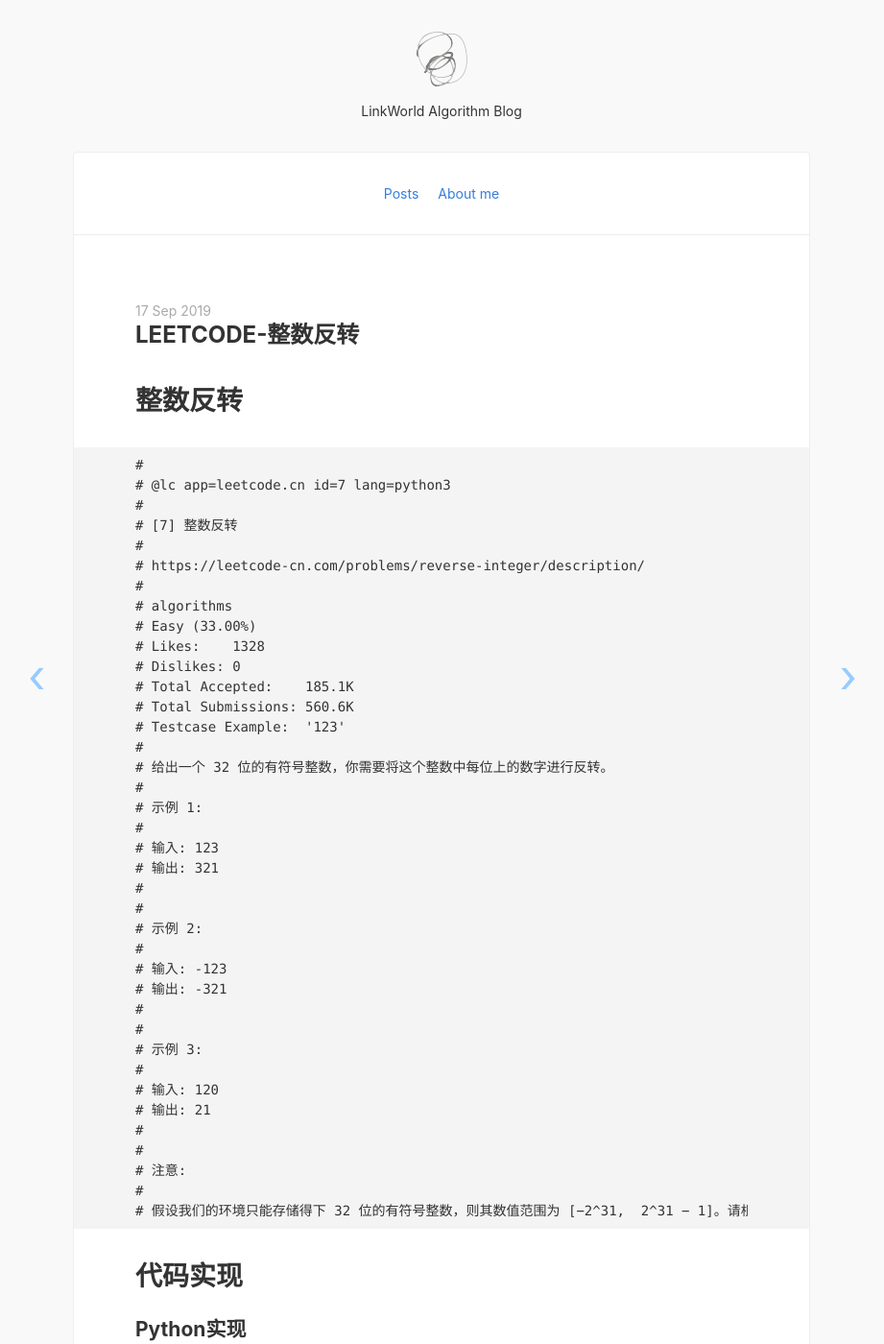
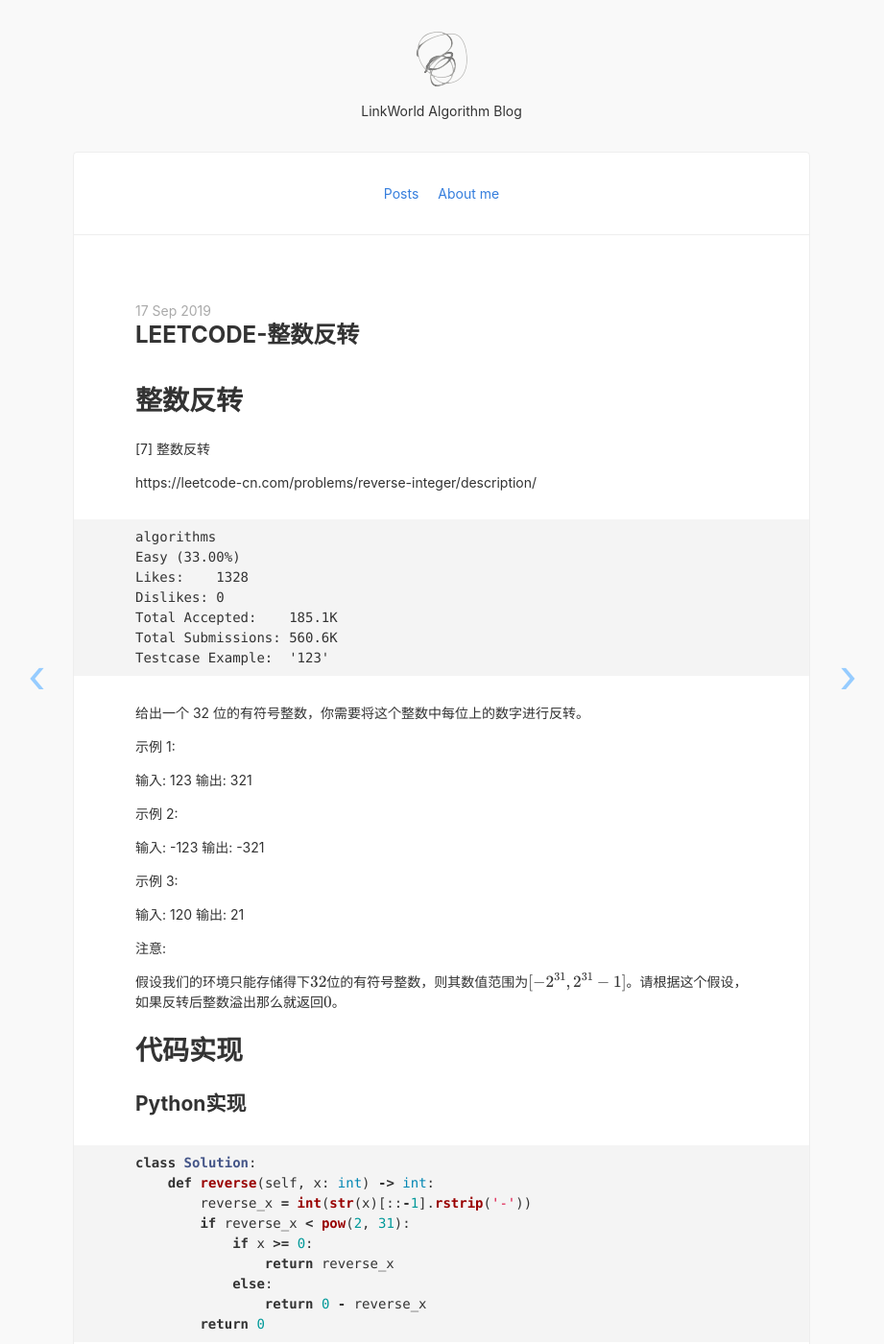
Before and after one commit to gdoulingwo/LinkWorld-Algorithm-Blog, a Jekyll site: the page built from _posts/2019-09-17-leetcode-整数反转.md, in a window 1280 px wide and 1400 px high. Shown: the whole window at 96% size, without its empty margins (180-1101 px from the left). Built offline with Jekyll 4.4.1, drawn with Linux system fonts in a browser that asks for light colours; nearby versions of some CDN libraries; formulas are drawn with MathJax 3; comment, search, counter and statistics services are not loaded.

Commit message:
Update:修改leetcode文章的排版。

````diff
--- a/_posts/2019-09-17-leetcode-整数反转.md
+++ b/_posts/2019-09-17-leetcode-整数反转.md
@@ -5,46 +5,43 @@ date: '2019-09-17 20:28:21'
 
 # 整数反转
 
+[7] 整数反转
+
+https://leetcode-cn.com/problems/reverse-integer/description/
+
 ```
-#
-# @lc app=leetcode.cn id=7 lang=python3
-#
-# [7] 整数反转
-#
-# https://leetcode-cn.com/problems/reverse-integer/description/
-#
-# algorithms
-# Easy (33.00%)
-# Likes:    1328
-# Dislikes: 0
-# Total Accepted:    185.1K
-# Total Submissions: 560.6K
-# Testcase Example:  '123'
-#
-# 给出一个 32 位的有符号整数，你需要将这个整数中每位上的数字进行反转。
-#
-# 示例 1:
-#
-# 输入: 123
-# 输出: 321
-#
-#
-# 示例 2:
-#
-# 输入: -123
-# 输出: -321
-#
-#
-# 示例 3:
-#
-# 输入: 120
-# 输出: 21
-#
-#
-# 注意:
-#
-# 假设我们的环境只能存储得下 32 位的有符号整数，则其数值范围为 [−2^31,  2^31 − 1]。请根据这个假设，如果反转后整数溢出那么就返回 0。
+algorithms
+Easy (33.00%)
+Likes:    1328
+Dislikes: 0
+Total Accepted:    185.1K
+Total Submissions: 560.6K
+Testcase Example:  '123'
 ```
+
+给出一个 32 位的有符号整数，你需要将这个整数中每位上的数字进行反转。
+
+示例 1:
+
+输入: 123
+输出: 321
+
+
+示例 2:
+
+输入: -123
+输出: -321
+
+
+示例 3:
+
+输入: 120
+输出: 21
+
+
+注意:
+
+假设我们的环境只能存储得下$32$位的有符号整数，则其数值范围为$[−2^{31},2^{31}−1]$。请根据这个假设，如果反转后整数溢出那么就返回$0$。
 
 # 代码实现
 
````
Also changed, not shown: _posts/2019-09-16-leetcode-两数之和.md (+22 -25 lines), _posts/2019-09-17-leetcode-回文数.md (+37 -40 lines), _posts/2019-09-17-leetcode-罗马数字转整数.md (+72 -72 lines).
